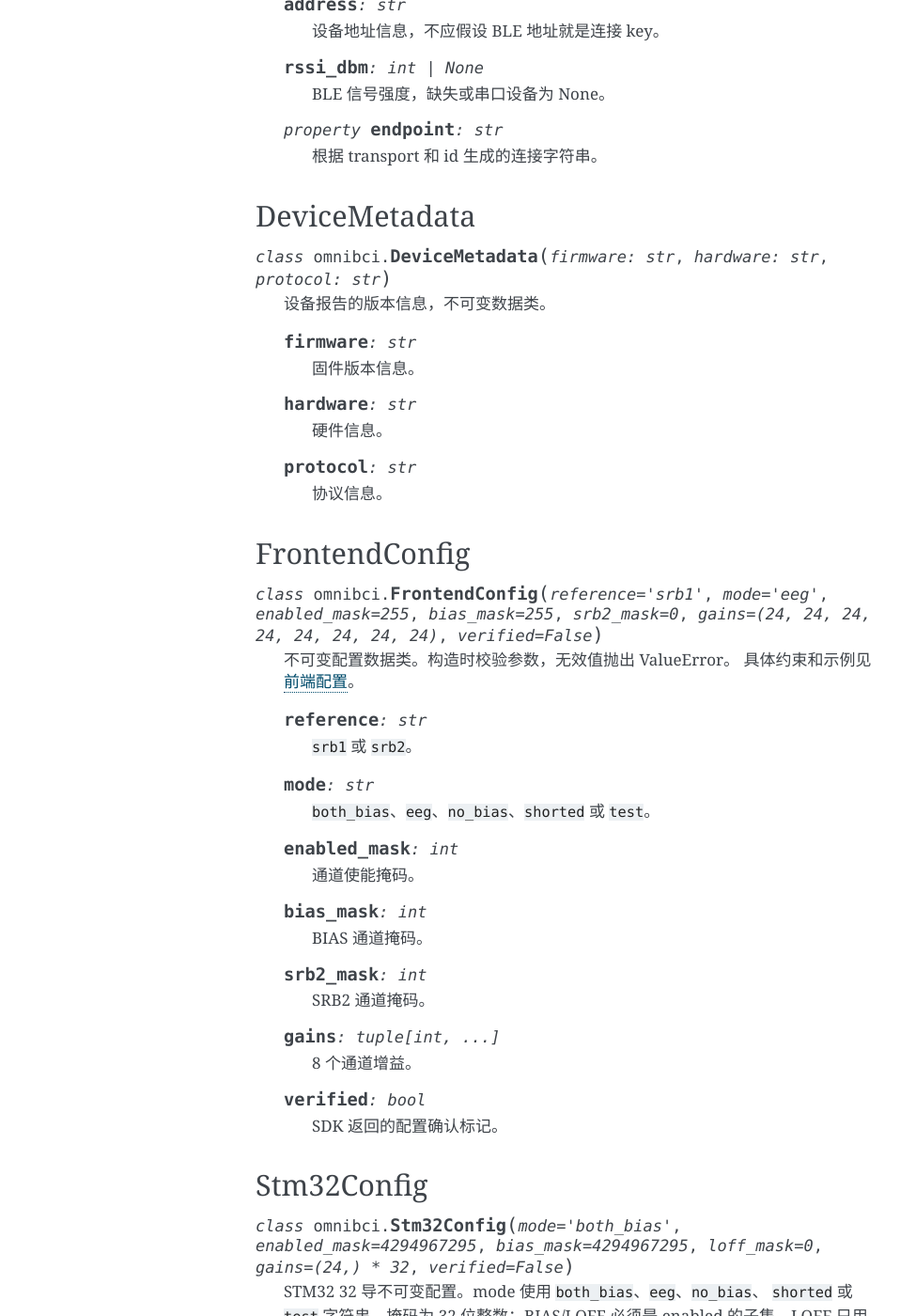
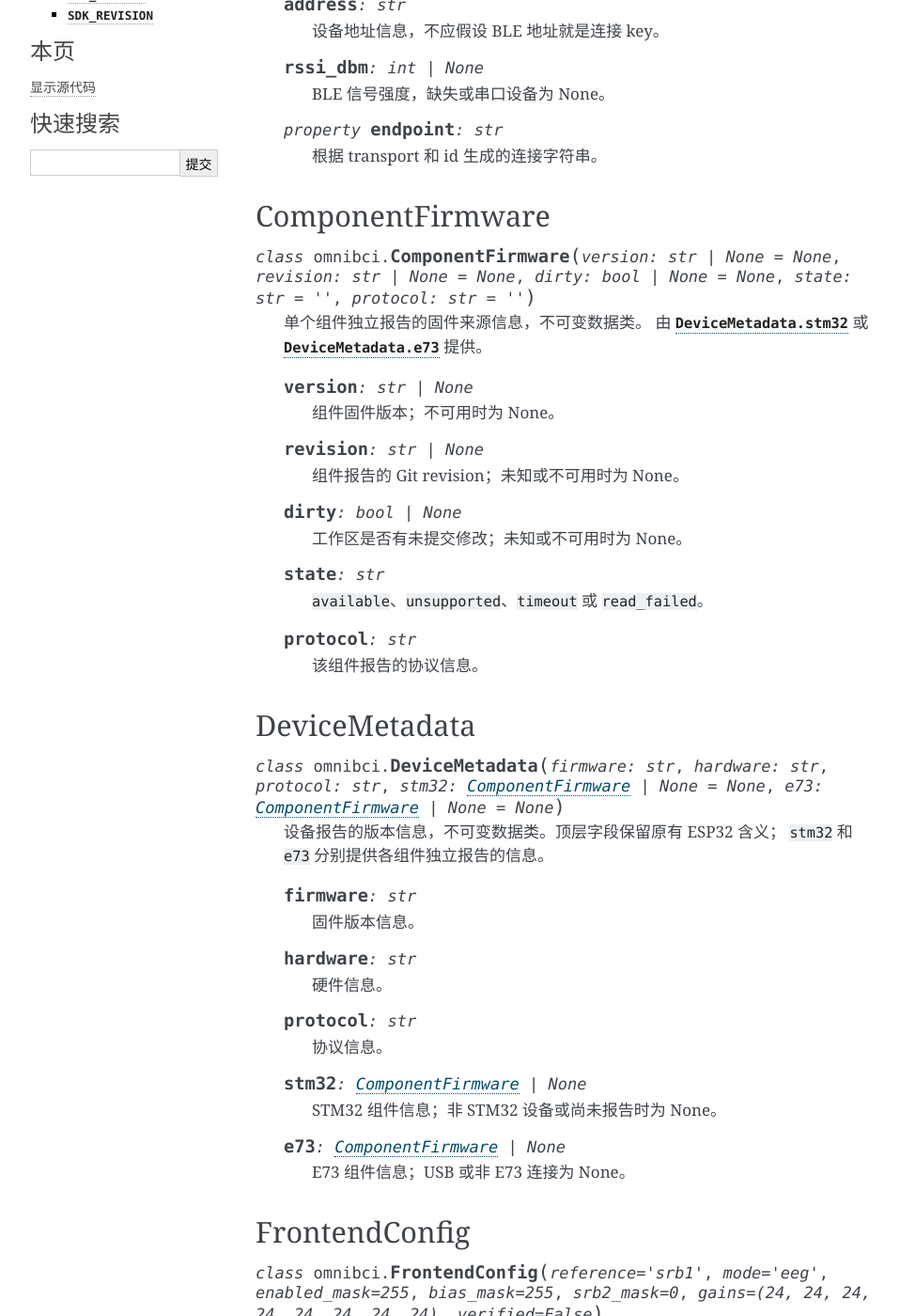
Before and after one commit to Omni-Intel/omnibci-python, a Sphinx documentation site: the page built from docs/api.rst, in a window 1280 px wide and 1400 px high, scrolled down 2027 px. Shown: the whole window at 94% size, without its empty margins (148-1106 px from the left). Built offline with Sphinx 7.4.7, drawn with Linux system fonts in a browser that asks for light colours; some of the changed text lies outside the part shown.

Commit message:
Document current SDK baseline and dev/32ch Python workflow
Describe component provenance and bounded shutdown, and align build triggers and clone instructions with dev/32ch. No CI run, build, or test was performed for this adaptation.

Co-authored-by: Codex <codex@openai.com>

```diff
--- a/docs/api.rst
+++ b/docs/api.rst
@@ -118,12 +118,46 @@ DeviceInfo
 
       根据 transport 和 id 生成的连接字符串。
 
+ComponentFirmware
+-----------------
+
+.. py:class:: ComponentFirmware(version: str | None = None, revision: str | None = None, dirty: bool | None = None, state: str = "", protocol: str = "")
+
+   单个组件独立报告的固件来源信息，不可变数据类。
+   由 :py:attr:`DeviceMetadata.stm32` 或 :py:attr:`DeviceMetadata.e73` 提供。
+
+   .. py:attribute:: version
+      :type: str | None
+
+      组件固件版本；不可用时为 None。
+
+   .. py:attribute:: revision
+      :type: str | None
+
+      组件报告的 Git revision；未知或不可用时为 None。
+
+   .. py:attribute:: dirty
+      :type: bool | None
+
+      工作区是否有未提交修改；未知或不可用时为 None。
+
+   .. py:attribute:: state
+      :type: str
+
+      ``available``、``unsupported``、``timeout`` 或 ``read_failed``。
+
+   .. py:attribute:: protocol
+      :type: str
+
+      该组件报告的协议信息。
+
 DeviceMetadata
 --------------
 
-.. py:class:: DeviceMetadata(firmware: str, hardware: str, protocol: str)
+.. py:class:: DeviceMetadata(firmware: str, hardware: str, protocol: str, stm32: ComponentFirmware | None = None, e73: ComponentFirmware | None = None)
 
-   设备报告的版本信息，不可变数据类。
+   设备报告的版本信息，不可变数据类。顶层字段保留原有 ESP32 含义；
+   ``stm32`` 和 ``e73`` 分别提供各组件独立报告的信息。
 
    .. py:attribute:: firmware
       :type: str
@@ -139,6 +173,16 @@ DeviceMetadata
       :type: str
 
       协议信息。
+
+   .. py:attribute:: stm32
+      :type: ComponentFirmware | None
+
+      STM32 组件信息；非 STM32 设备或尚未报告时为 None。
+
+   .. py:attribute:: e73
+      :type: ComponentFirmware | None
+
+      E73 组件信息；USB 或非 E73 连接为 None。
 
 FrontendConfig
 --------------
--- a/docs/development.rst
+++ b/docs/development.rst
@@ -35,7 +35,7 @@
 
 SDK 子模块必须固定到可从远端获取的提交；只在本机存在的提交不能作为公开构建依赖。
 发布前核对 Python/Cargo/runtime 版本、SDK_REVISION、源提交、wheel SHA256 和 CI。
-``32ch`` 推送与 PR 执行构建；只有版本 tag 在所有平台通过后发布 GitHub Release。
+``dev/32ch`` 推送与 PR 执行构建；只有版本 tag 在所有平台通过后发布 GitHub Release。
 软件测试不会自动连接或刷写硬件。
 
 实机测试需要用户显式设置 ``OMNIBCI_TEST_ENDPOINT``；STM32 还需设置
--- a/docs/installation.rst
+++ b/docs/installation.rst
@@ -13,7 +13,7 @@
 安装 wheel
 ----------
 
-``32ch`` 开发构建使用分支 CI artifacts 或本机构建的 wheel；未发布 tag 前，
+``dev/32ch`` 开发构建使用分支 CI artifacts 或本机构建的 wheel；未发布 tag 前，
 不要把文档中的 0.2.0 文件名理解为已存在正式 Release。
 
 从 `GitHub Releases <https://github.com/Omni-Intel/omnibci-python/releases>`_
@@ -33,7 +33,7 @@ Build Tools；Linux 需要 pkg-config、libudev-dev 和 libdbus-1-dev。
 
 .. code-block:: console
 
-   git clone --branch 32ch --recurse-submodules https://github.com/Omni-Intel/omnibci-python.git
+   git clone --branch dev/32ch --recurse-submodules https://github.com/Omni-Intel/omnibci-python.git
    cd omnibci-python
    uv sync --locked --all-extras
 
```
Also changed, not shown: README.md (+4 -4 lines), docs/stm32.rst (+11 -4 lines), 1 other file.
